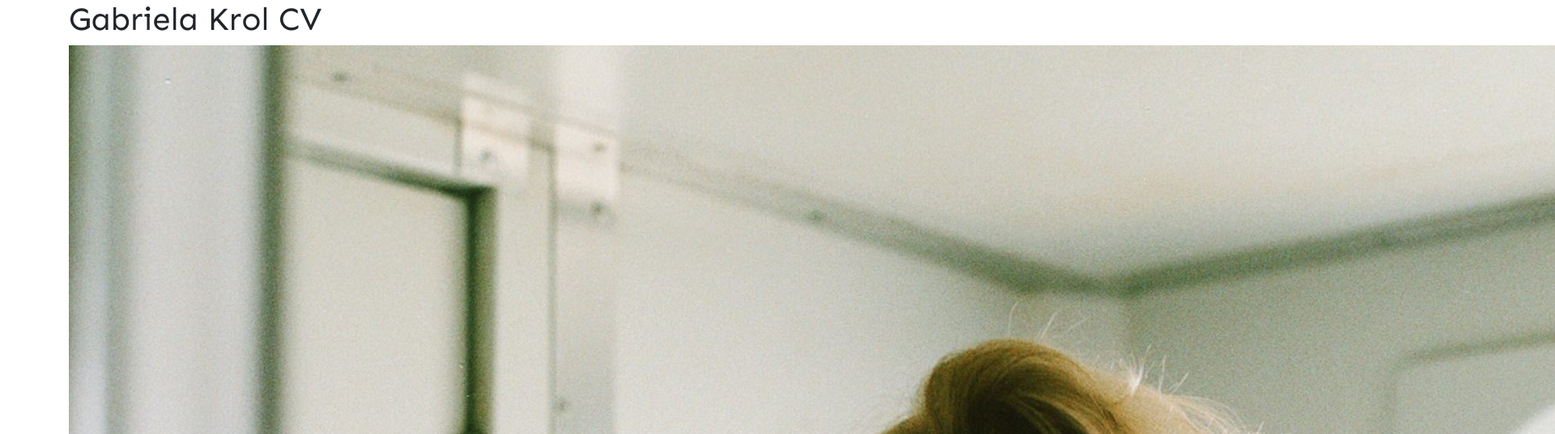
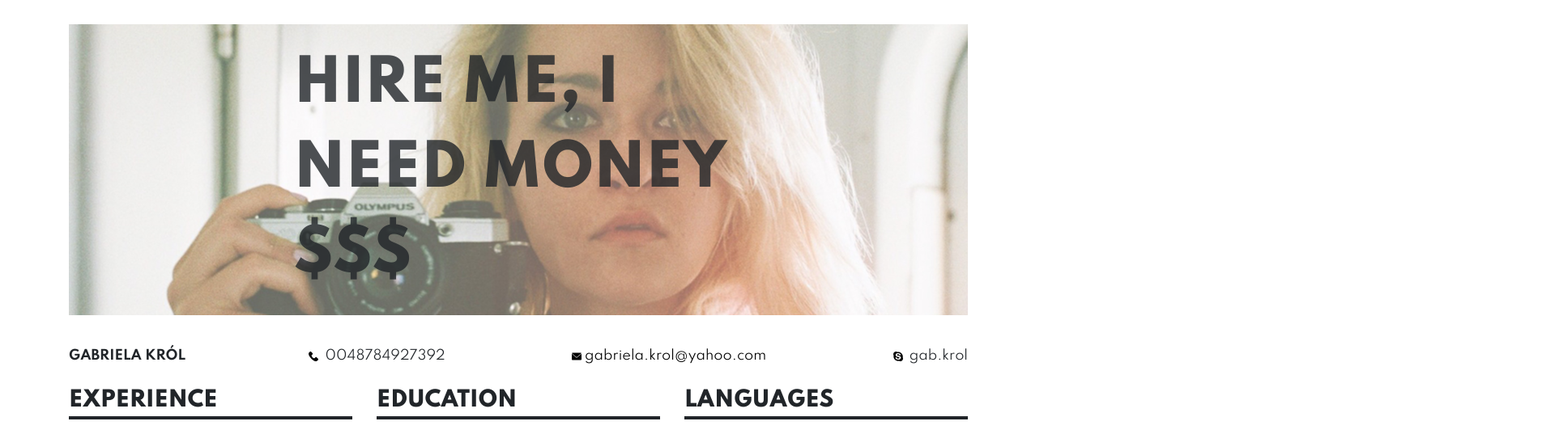
Before and after one commit to gabriela-krol/cv, a plain HTML site: page index.html in a window 1280 px wide. Shown: the top 537 px of the page at 81% size, 1920 px wide, since content can reach past the window. Drawn offline with nearby package versions, Linux system fonts and the light colour scheme.

Commit message:
parallax effect and basic styles added

```diff
--- a/index.html
+++ b/index.html
@@ -4,15 +4,38 @@
     <meta charset="utf-8">
     <meta name="viewport" content="width=device-width, initial-scale=1, shrink-to-fit=no">
     <link rel="stylesheet" href="https://stackpath.bootstrapcdn.com/bootstrap/4.3.1/css/bootstrap.min.css" integrity="sha384-ggOyR0iXCbMQv3Xipma34MD+dH/1fQ784/j6cY/iJTQUOhcWr7x9JvoRxT2MZw1T" crossorigin="anonymous">
-    <link href="https://fonts.googleapis.com/css?family=Sen&display=swap" rel="stylesheet">
+    <link href="https://fonts.googleapis.com/css?family=Spartan:400,500,600,700,800&display=swap" rel="stylesheet">
     <link rel="stylesheet" type="text/css" href="style.css">
+
+
     <title>Gabriela Krol - CV</title>
 </head>
 <body>
     <div class="container">
-        <div>
-            <h1>Gabriela Krol CV</h1>
-            <img src="/photo.jpg"/>
+        <div class="row">
+            <div class="col-md-12">
+                <div id="parallax">
+                    <p>HIRE ME, I NEED MONEY $$$</p>
+                </div>
+            </div>
+        </div>
+        <div class="row mt-2 mb-4">
+            <div class="col-md-12 contact__container">
+                <div class="contact__element">
+                    <p class="d-inline contact__element--name">Gabriela Król</p>
+                </div>
+                <div class="contact__element">
+                    <img class="contact__icon" src="icons/phone.svg"/>
+                    <p class="d-inline">0048784927392</p>
+                </div>
+                <div class="contact__element">
+                    <p class="d-inline"><a class="contact__element--mail" href="mailto:gabriela.krol@yahoo.com"><img class="contact__icon" src="icons/mail.svg"/>gabriela.krol@yahoo.com</a></p>
+                </div>
+                <div class="contact__element">
+                    <img class="contact__icon" src="icons/skype.svg"/>
+                    <p class="d-inline">gab.krol</p>
+                </div>
+            </div>
         </div>
         <div class="row">
             <div class="col-md-4">
@@ -113,5 +136,6 @@
     <script src="https://code.jquery.com/jquery-3.3.1.slim.min.js" integrity="sha384-q8i/X+965DzO0rT7abK41JStQIAqVgRVzpbzo5smXKp4YfRvH+8abtTE1Pi6jizo" crossorigin="anonymous"></script>
     <script src="https://cdnjs.cloudflare.com/ajax/libs/popper.js/1.14.7/umd/popper.min.js" integrity="sha384-UO2eT0CpHqdSJQ6hJty5KVphtPhzWj9WO1clHTMGa3JDZwrnQq4sF86dIHNDz0W1" crossorigin="anonymous"></script>
     <script src="https://stackpath.bootstrapcdn.com/bootstrap/4.3.1/js/bootstrap.min.js" integrity="sha384-JjSmVgyd0p3pXB1rRibZUAYoIIy6OrQ6VrjIEaFf/nJGzIxFDsf4x0xIM+B07jRM" crossorigin="anonymous"></script>
+    <script type="text/javascript" src="js/nice-effect.js"></script>
 </body>
 </html>
--- /dev/null
+++ b/js/nice-effect.js
@@ -0,0 +1,19 @@
+(function() {
+    // Add event listener
+    document.addEventListener("mousemove", parallax);
+    const elem = document.querySelector("#parallax");
+    // Magic happens here
+    function parallax(e) {
+        let _w = window.innerWidth/2;
+        let _h = window.innerHeight/2;
+        let _mouseX = e.clientX;
+        let _mouseY = e.clientY;
+        let _depth1 = `${50 - (_mouseX - _w) * 0.01}% ${50 - (_mouseY - _h) * 0.01}%`;
+        let _depth2 = `${50 - (_mouseX - _w) * 0.02}% ${50 - (_mouseY - _h) * 0.02}%`;
+        let _depth3 = `${50 - (_mouseX - _w) * 0.06}% ${50 - (_mouseY - _h) * 0.06}%`;
+        let x = `${_depth3}, ${_depth2}, ${_depth1}`;
+        console.log(x);
+        elem.style.backgroundPosition = x;
+    }
+
+})();
--- a/style.css
+++ b/style.css
@@ -1,11 +1,12 @@
 body {
-  font-family: 'Sen', sans-serif;
+  font-family: 'Spartan', sans-serif !important;
 }
 
 .section__title {
   font-size: 26px;
-  font-weight: 700;
+  font-weight: 800;
   border-bottom: 4px solid;
+  text-transform: uppercase;
 }
 
 .positon {
@@ -23,4 +24,103 @@ body {
 
 .header__picture {
   width: 600px;
+  margin-left: -40px
 }
+
+.header__box {
+  height: 400px;
+  display: inline-flex;
+  justify-content: space-between;
+  align-items: center;
+}
+
+.header__name {
+  font-size: 64px;
+  z-index: 1000;
+}
+
+.container--margin {
+  margin-top: 600px;
+}
+
+#parallax {
+  position: relative;
+  width: 100%;
+  margin: 30px 0;
+  height: 360px;
+  background-image: url(photo2.jpg);
+  background-repeat: no-repeat;
+  background-position: center;
+  background-position: 50% 50%;
+}
+
+#parallax p {
+  position: absolute;
+  top: 50%;
+  left: 50%;
+  transform: translate(-50%, -50%);
+  text-transform: uppercase;
+  opacity: .8;
+  font-size: 70px;
+  font-weight: 800;
+}
+
+@media (max-width: 767px) {
+  #parallax p {
+    font-size: 40px;
+  }
+}
+
+@media (min-width: 768px) and (max-width: 991px) {
+  #parallax p {
+    font-size: 50px;
+  }
+}
+@media (min-width: 992px) and (max-width: 1199px) {
+  #parallax p {
+    font-size: 60px;
+  }
+}
+
+@media (min-width: 1200px) {
+  #parallax p {
+    font-size: 70px;
+  }
+}
+
+.contact__icon {
+  height: 12px;
+  display: inline;
+  margin-right: 4px;
+}
+
+@media (min-width: 768px) {
+  .contact__container {
+    display: flex;
+    justify-content: space-between;
+  }
+}
+
+@media (max-width: 767px) {
+  .contact__element {
+    margin: 5px 0;
+    text-align: center;
+  }
+}
+
+.contact__element--name {
+  text-transform: uppercase;
+  font-weight: 700;
+}
+
+.contact__element--mail {
+  color: black;
+  padding: 0 4px;
+}
+
+.contact__element--mail:hover {
+  color: black;
+  text-decoration: none;
+  background-color: yellow
+
+}
```
Also changed, not shown: icons/mail.svg (added), icons/phone.svg (added), icons/skype.svg (added), photo2.jpg (added).
